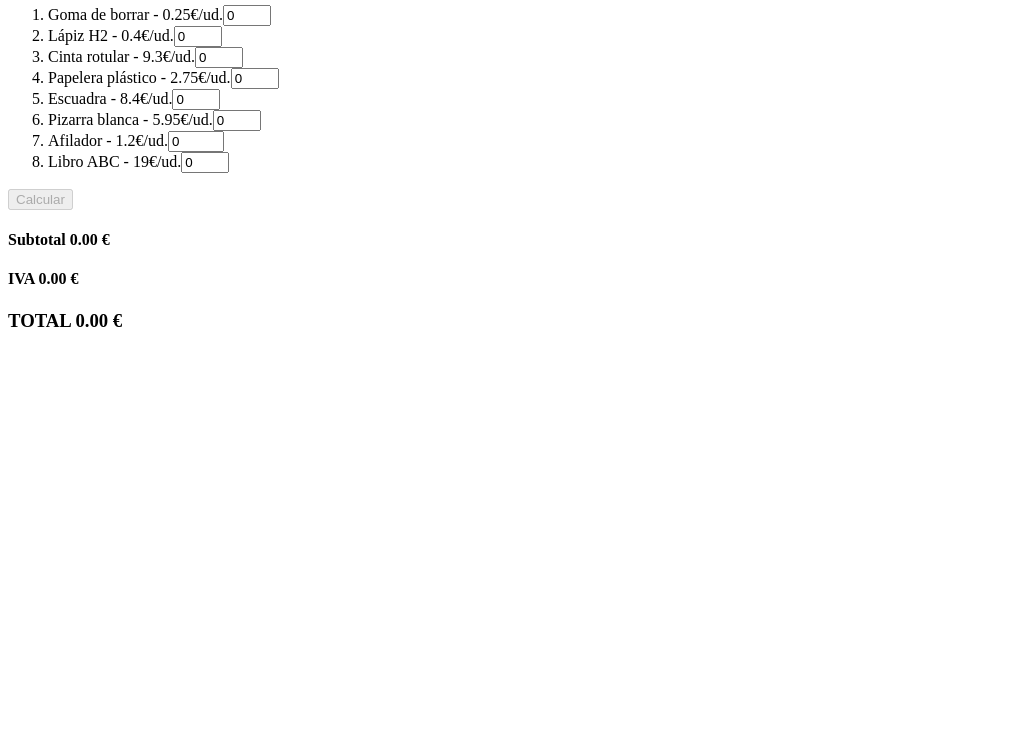
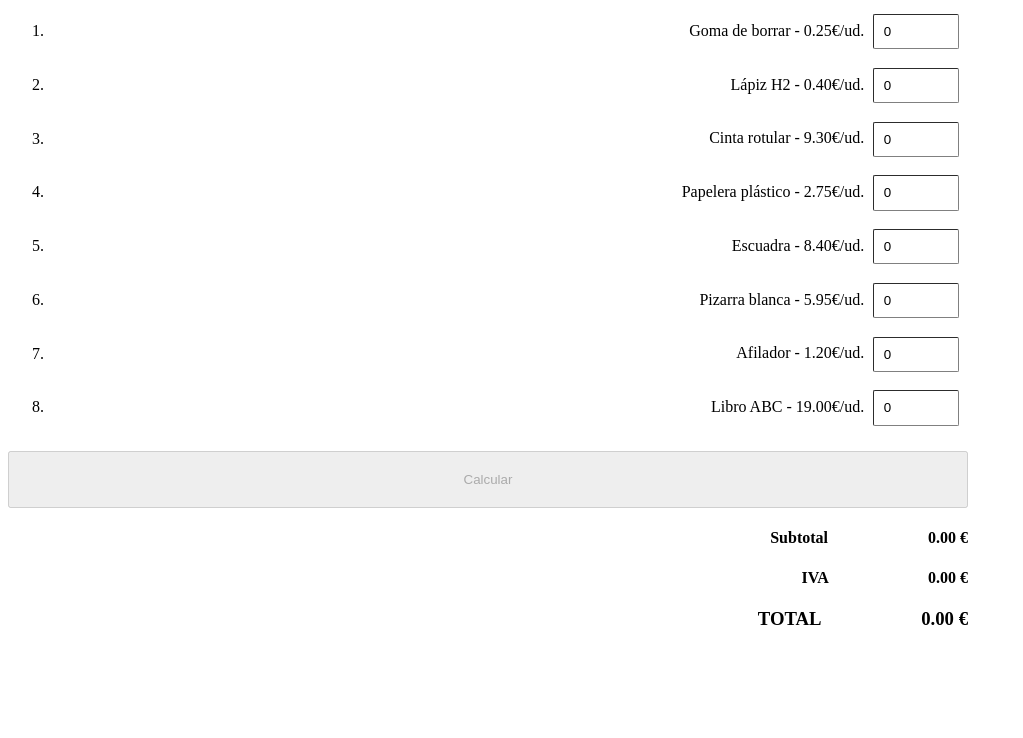
Before and after one commit to Esemega/shopping-cart-invoice, a plain HTML site: page index.html in a window 1280 px wide. Shown: the part 62-800 px from the top of the page, without its empty margins (0-1023 px from the left). Drawn offline with Linux system fonts and the light colour scheme.

Commit message:
adding style

```diff
--- /dev/null
+++ b/app.css
@@ -0,0 +1,38 @@
+
+body {
+    text-align: center;
+    width: 75%;
+
+}
+
+li {
+    text-align: right;
+}
+
+input {
+    margin: 1%;
+    padding: 1%;
+    width: 65px;
+    border-color: grey;
+    border-radius: 2px;
+    border-width: 1px;
+}
+
+footer {
+    text-align: right;
+}
+
+button {
+    display: block;
+    width: 100%;
+    padding: 2%;
+}
+
+button:enabled{
+    color: white;
+    background: green;
+}
+
+footer span {
+    margin: 0 0 0 10%;
+}
--- a/app.js
+++ b/app.js
@@ -113,7 +113,7 @@ const createHtmlSpan = (product) => {
   const span = document.createElement("span");
   span.setAttribute("class", "product-description-price");
 
-  const spanTextContent = product.description + " - " + product.price + "€/ud.";
+  const spanTextContent = product.description + " - " + product.price.toFixed(2) + "€/ud.";
   span.textContent = spanTextContent;
 
   return span;
@@ -168,10 +168,8 @@ const createHtmlInput = (product) => {
       }
 
       alert(alertMesage);
-      input.classList.add("invalid-value");
     } else {
       product.units = event.target.value;
-      input.classList.remove("invalid-value");
     }
 
     enableOrDisableButton();
--- a/index.html
+++ b/index.html
@@ -4,6 +4,8 @@
     <meta charset="UTF-8">
     <meta name="viewport" content="width=device-width, initial-scale=1.0">
     <title>Carrito de la compra</title>
+
+    <link rel="stylesheet" href="app.css">
 </head>
 <body>
     <header>
```
